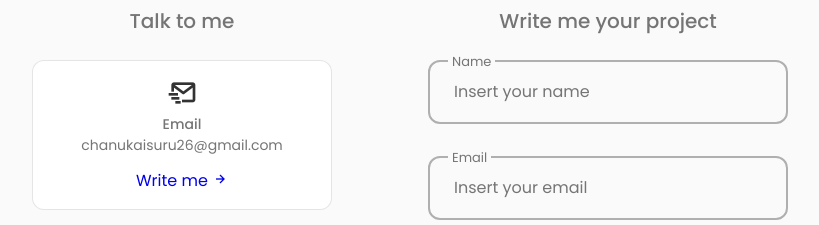
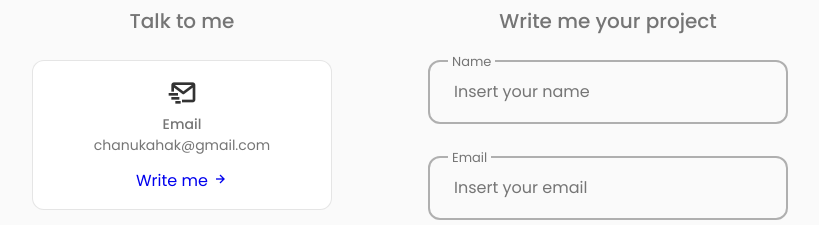
Before and after one commit to Chanukaisuru/Portfolio, a React (Create React App) app in the folder portfolio/: page / in a window 1280 px wide. Shown: the part 4540-4765 px from the top of the page, without its empty margins (230-1049 px from the left). Built offline with nearby package versions, Linux system fonts and the light colour scheme.

Commit message:
update contact

```diff
--- a/portfolio/src/components/contact/Contact.jsx
+++ b/portfolio/src/components/contact/Contact.jsx
@@ -33,7 +33,7 @@ const Contact = () => {
                          <i className="bx bx-mail-send contact_card-icon"></i>
 
                          <h3 className="contact_card-title">Email</h3>
-                         <span className="contact_card-data">chanukaisuru26@gmail.com</span>
+                         <span className="contact_card-data">chanukahak@gmail.com</span>
 
                          <a href="mailto:examplemail@gmail.com.com" className="contact_button">
                             Write me{" "}
@@ -60,7 +60,7 @@ const Contact = () => {
                          <h3 className="contact_card-title">Messenger</h3>
                          <span className="contact_card-data">Chanuka Isuru</span>
 
-                         <a href="https://m.me/crypticalcoder" className="contact_button">
+                         <a href="https://www.linkedin.com/messaging/thread/new/?isTYAHFlow=true" className="contact_button">
                             Write me{" "}
                             <i className="bx bx-right-arrow-alt contact_button-icon"></i>
                         </a>
```
